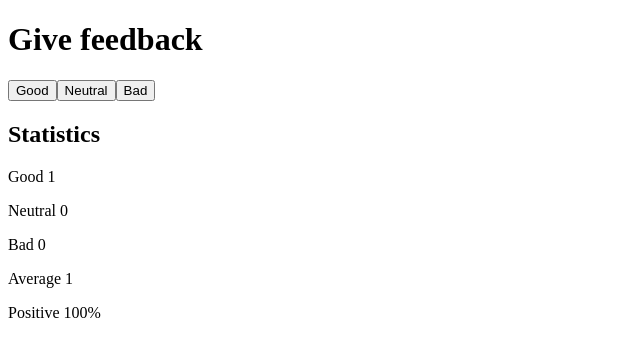
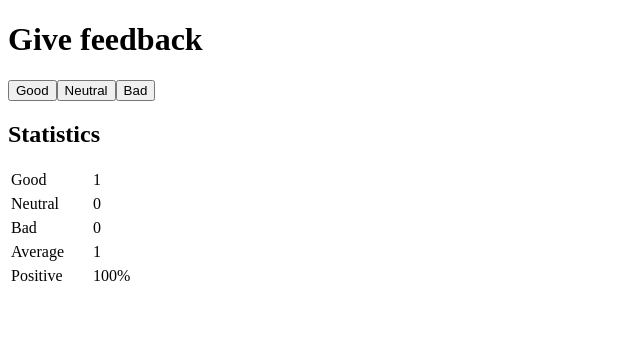
Before and after one commit to samuliohman/osa1, a React (Create React App) app in the folder unicafe/: page / in a window 1280 px wide. Both pictures are taken after a click on the button "Good". Shown: the top 356 px of the page, without its empty margins (0-640 px from the left). Built offline with nearby package versions, Linux system fonts and the light colour scheme.

Commit message:
Tehtävä 1.11

```diff
--- a/unicafe/src/App.js
+++ b/unicafe/src/App.js
@@ -1,6 +1,23 @@
 import { useState } from 'react'
 
-const StatisticsLine = ({ text, value }) => { return (<p>{text} {value}</p>) }
+const StatisticsLine = ({ text, value }) => {
+  return (
+    <div>
+      <table>
+        <colgroup>
+          <col width={"80px"} />
+          <col width={"80px"} />
+        </colgroup>
+        <tbody>
+          <tr>
+            <td>{text}</td>
+            <td>{value}</td>
+          </tr>
+        </tbody>
+      </table>
+    </div>
+  )
+}
 
 const Statistics = ({ good, neutral, bad }) => {
   if (good + neutral + bad > 0) {
```
